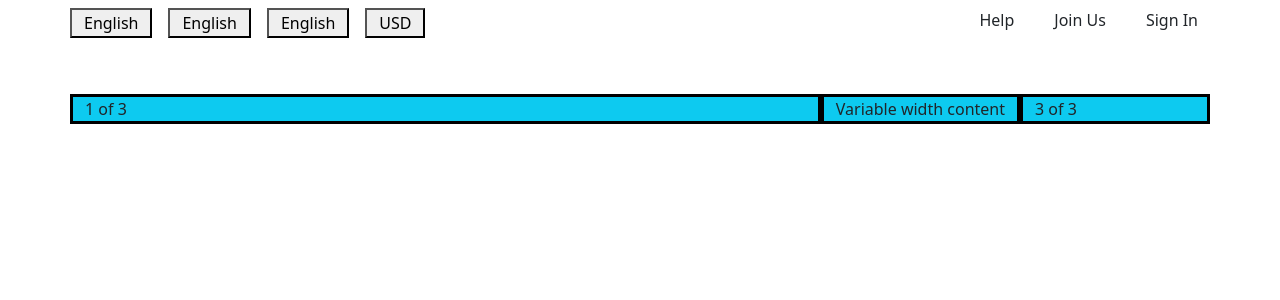
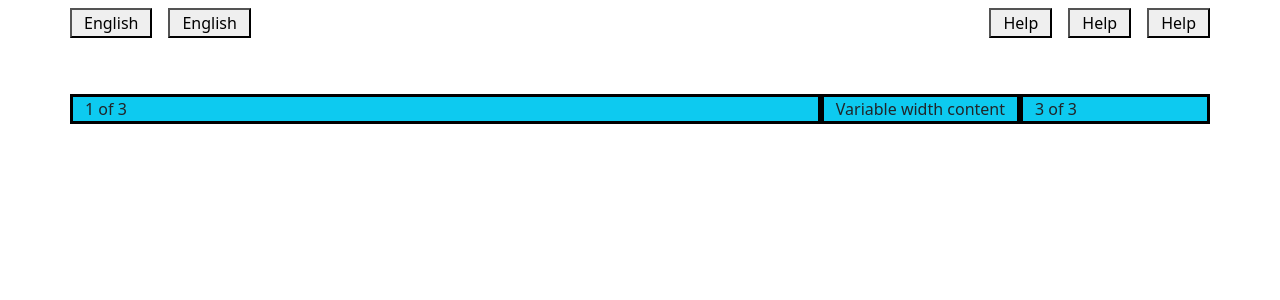
Before and after one commit to Ghullam-Murtaza/e-commerce, a React (Create React App) app: page / in a window 1280 px wide. Shown: the top 300 px of the page. Built offline with nearby package versions, Linux system fonts and the light colour scheme.

Commit message:
mapped content of axilbar

```diff
--- a/src/components/AxilBar/AxilBar.jsx
+++ b/src/components/AxilBar/AxilBar.jsx
@@ -10,17 +10,15 @@ const AxilBar = () => {
           <Col>
             <Row sm="auto" className=' border-success column-gap-3'>
               {[...Array(2).keys()].map((_, i) => (
-                <button className='pointer'>English</button>
+                <button as='button' className='' key={i++}>English</button>
               ))}
-              <button className='pointer'>English</button>
-              <button className='pointer'>USD</button>
             </Row>
           </Col>
           <Col>
             <Row sm="auto" className=' border-warning column-gap-3 justify-content-end'>
-              <Col className=''>Help</Col>
-              <Col className=''>Join Us</Col>
-              <Col className=''>Sign In</Col>
+              {[...Array(3).keys()].map((_,i) => (
+                <Col as='button' className=''>Help</Col>
+              ))}
             </Row>
           </Col>
         </Row>
```
Also changed, not shown: 1 other file (tests, documents, lock files or other folders).
